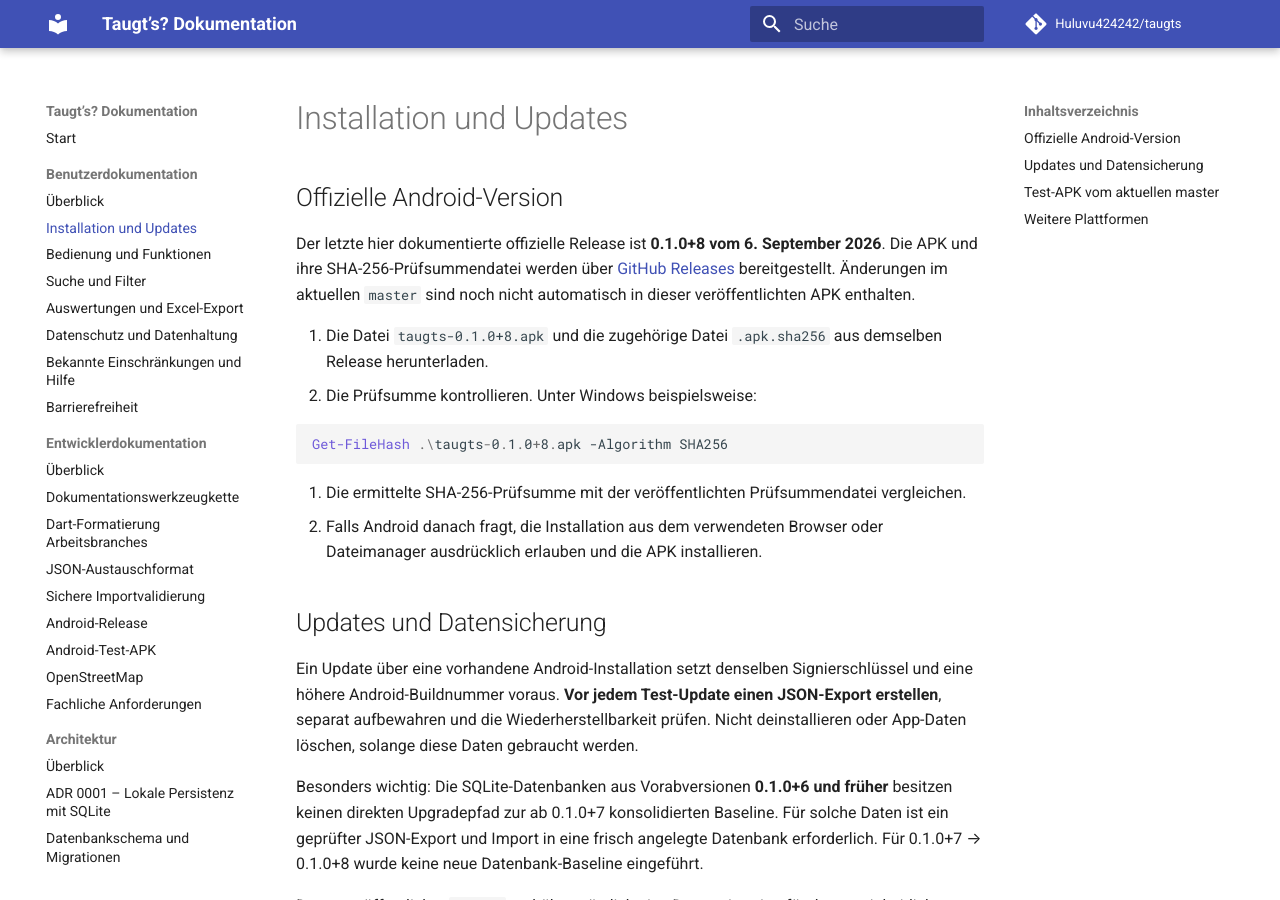
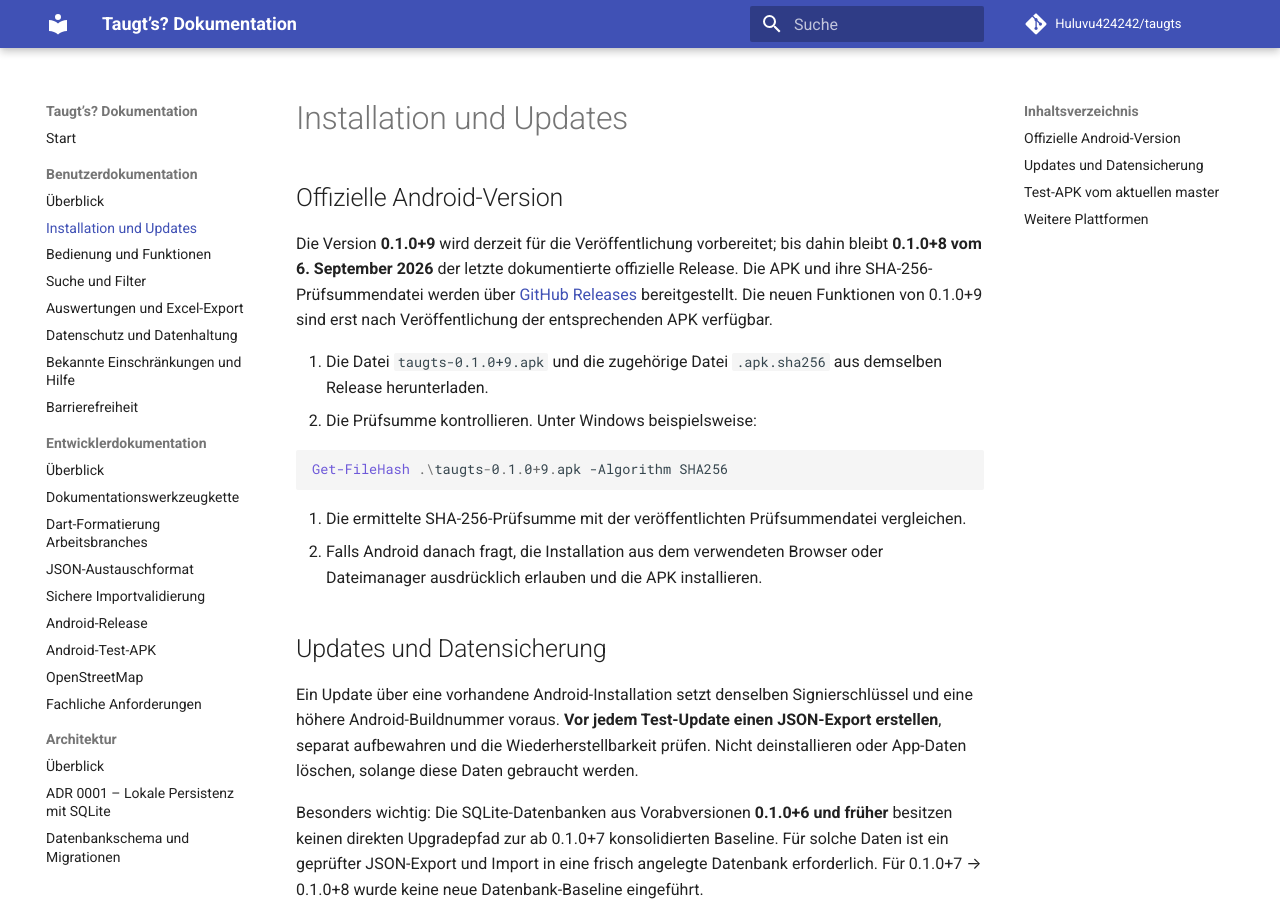
Before and after one commit to Huluvu424242/taugts, an MkDocs documentation site: the page built from docs/benutzer/installation.md, in a window 1280 px wide and 900 px high. Built offline with MkDocs 1.6.1 and Material for MkDocs 9.7.7, drawn with Linux system fonts in a browser that asks for light colours; comment, search, counter and statistics services are not loaded.

Commit message:
Story #252: Releaseangaben 0.1.0+9 aktualisieren

````diff
--- a/docs/benutzer/installation.md
+++ b/docs/benutzer/installation.md
@@ -2,13 +2,13 @@
 
 ## Offizielle Android-Version
 
-Der letzte hier dokumentierte offizielle Release ist **0.1.0+8 vom 6. September 2026**. Die APK und ihre SHA-256-Prüfsummendatei werden über [GitHub Releases](https://github.com/Huluvu424242/taugts/releases) bereitgestellt. Änderungen im aktuellen `master` sind noch nicht automatisch in dieser veröffentlichten APK enthalten.
+Die Version **0.1.0+9** wird derzeit für die Veröffentlichung vorbereitet; bis dahin bleibt **0.1.0+8 vom 6. September 2026** der letzte dokumentierte offizielle Release. Die APK und ihre SHA-256-Prüfsummendatei werden über [GitHub Releases](https://github.com/Huluvu424242/taugts/releases) bereitgestellt. Die neuen Funktionen von 0.1.0+9 sind erst nach Veröffentlichung der entsprechenden APK verfügbar.
 
-1. Die Datei `taugts-0.1.0+8.apk` und die zugehörige Datei `.apk.sha256` aus demselben Release herunterladen.
+1. Die Datei `taugts-0.1.0+9.apk` und die zugehörige Datei `.apk.sha256` aus demselben Release herunterladen.
 2. Die Prüfsumme kontrollieren. Unter Windows beispielsweise:
 
 ```powershell
-Get-FileHash .\taugts-0.1.0+8.apk -Algorithm SHA256
+Get-FileHash .\taugts-0.1.0+9.apk -Algorithm SHA256
 ```
 
 3. Die ermittelte SHA-256-Prüfsumme mit der veröffentlichten Prüfsummendatei vergleichen.
````
